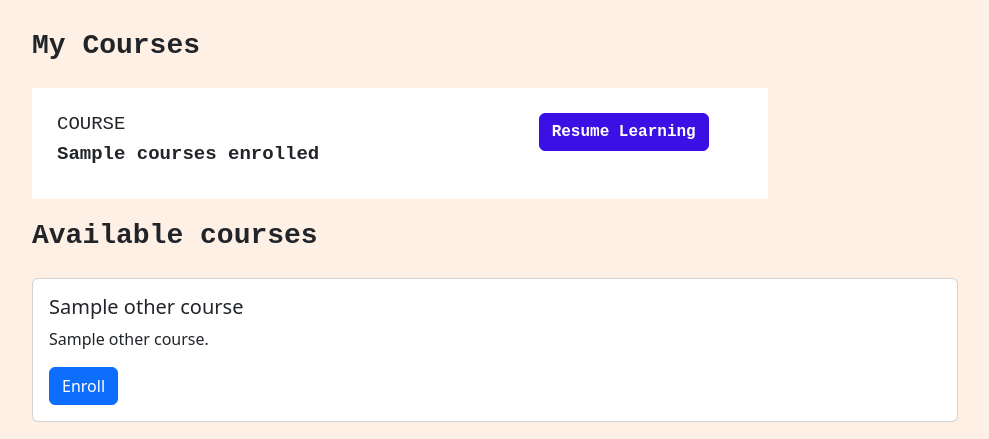
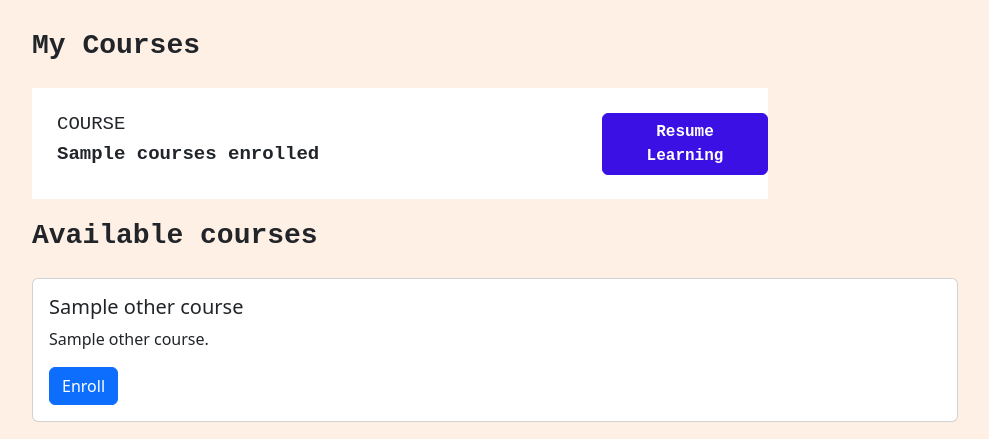
Before and after one commit to davidliebs/DrumProject, a Flask app: page /user/home in a window 1280 px wide. Shown: the part 171-610 px from the top of the page, without its empty margins (145-1134 px from the left). Run offline with Flask 2, Linux system fonts and the light colour scheme; the visitor is signed in with stand-in values (Sample User, id 1); a database or web service that is not in the repository returns one stand-in record (values such as "Sample title"); data that the repository does not hold is empty.

Commit message:
Updated UI

```diff
--- a/website/static/css/user/styles.css
+++ b/website/static/css/user/styles.css
@@ -49,19 +49,19 @@
 	background-color: white;
 }
 
-#course-course {
+.course-info {
 	font-size: 19px;
 	font-family: 'Courier New', Courier, monospace;
 	padding-left: 25px;
+}
+
+.course-course {
 	padding-top: 25px;
 }
 
-#course-title {
-	font-size: 19px;
-	font-family: 'Courier New', Courier, monospace;
-	padding-left: 25px;
+.course-title {
+	font-weight: bold;
 	padding-bottom: 25px;
-	font-weight: bold;
 }
 
 #course-continue-button {
--- a/website/templates/user/home.html
+++ b/website/templates/user/home.html
@@ -27,11 +27,11 @@
 						{% for course in courses["courses enrolled"] %}
 							<div id="course-block">
 								<div class="row">
-									<div class="col-8">
-										<h3 id="course-course">COURSE</h3>
-										<h3 id="course-title">{{course[1]}}</h3>
+									<div class="col-9">
+										<h3 class="course-info course-course">COURSE</h3>
+										<h3 class="course-info course-title">{{course[1]}}</h3>
 									</div>
-									<div class="col-4">
+									<div class="col-3">
 										<a id="course-continue-button" class="btn btn-primary" href="/user/next_challenge?courseID={{course[0]}}" role="button">Resume Learning</a>
 									</div>
 								</div>
```
